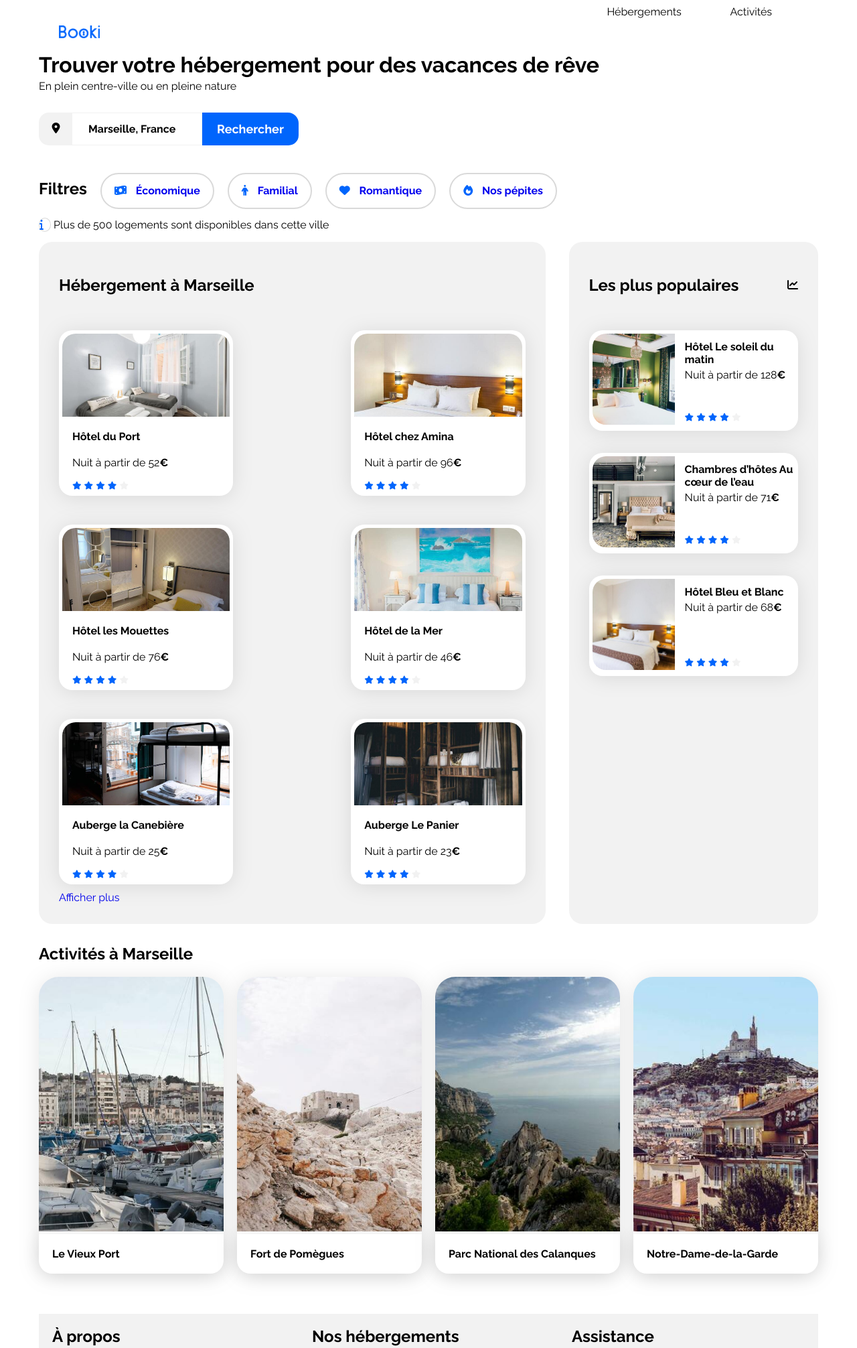
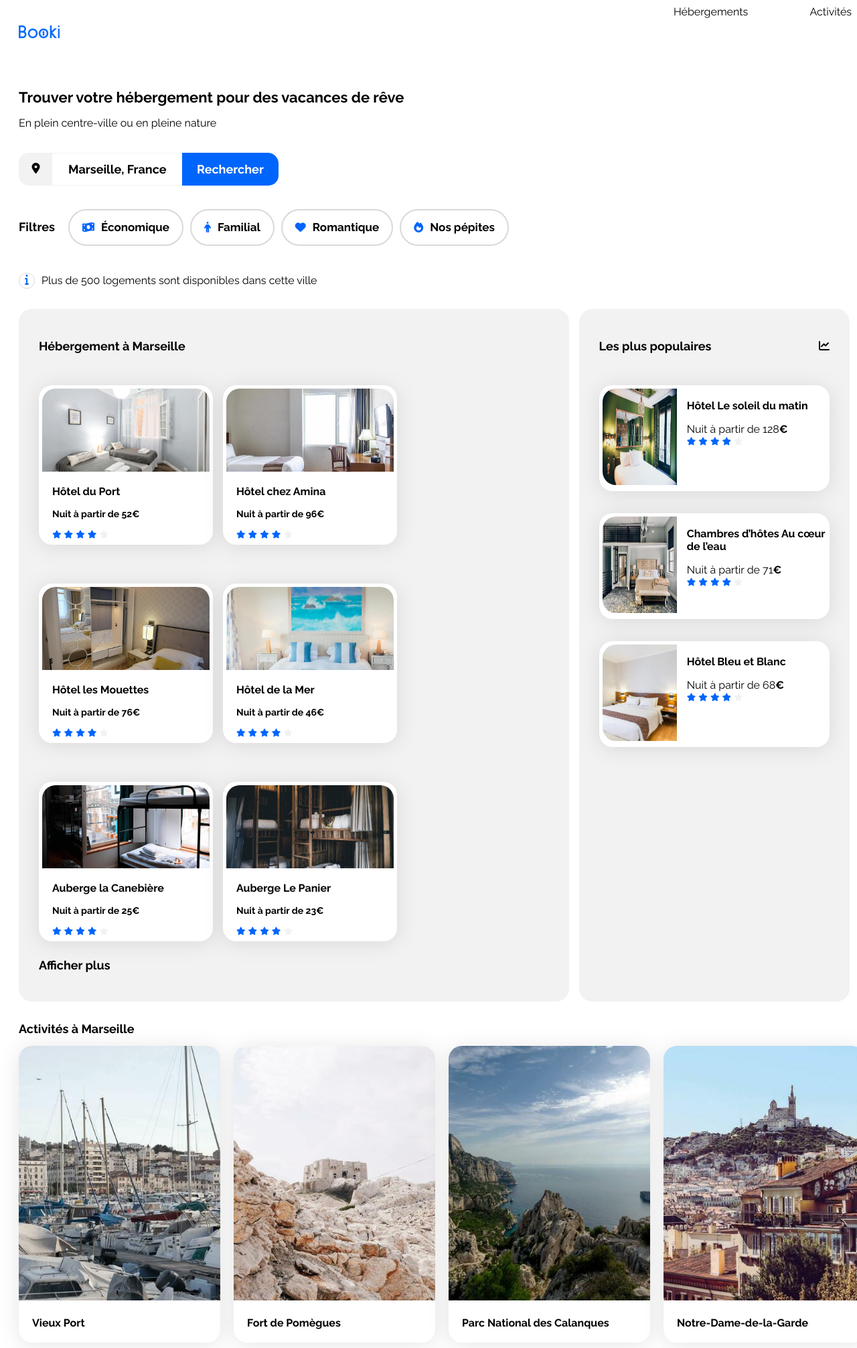
Before and after one commit to Titou360/P3_Booki_OpenClassRoom_Clement, a plain HTML site: page index.html in a window 1280 px wide. Shown: the top 2012 px of the page at 67% size. Drawn offline with Linux system fonts and the light colour scheme.

Commit message:
partie filtres et etiquette activité à reprendre

```diff
--- a/css/style.css
+++ b/css/style.css
@@ -1,7 +1,16 @@
+/*a {
+    outline: 2px dotted red;
+}
+
+article {
+    outline: 2px dashed blue;
+}*/
+
 /****** General ******/
 
 * {
   font-family: "Raleway", sans-serif;
+  box-sizing: border-box;
 }
 
 :root {
@@ -10,21 +19,45 @@
   --filter-bg-color: #deebff;
 }
 
-* {
-  box-sizing: border-box;
+h1 {
+    font-size: 22px;
+    margin-bottom: 4px;
+    font-weight: 700;
+    line-height: 26px;
+    padding-top: 60px;
 }
 
-h1 {
-    margin-bottom: 4px;
+.sub-h1 {
+    font-size: 16px;
+    font-weight: 400;
+    font-style: normal;
+    line-height: 19px;
 }
 
+h2 {
+    font-size: 18px;
+    font-weight: 700;
+}
+
+.menu-filters a {
+    text-decoration: none;
+    color: black;
+}
+
+
+.menu-filters a:hover {
+    border-top: none;
+  }
+
+.menu-filters span {
+    font-size: 17px;
+}
+
+
 h3 {
+    font-size: 16px;
     font-weight: 200;
     font-weight: bold;
-}
-
-p {
-    margin-top: 4px;
 }
 
 header,
@@ -32,12 +65,19 @@ footer {
   width: 100%;
 }
 
+.marg-left-20 {
+    margin-left: 20px;
+}
+
 /****** Header ******/
 
+header {
+    margin-left: 0;
+}
 .logo-icone {
     width: 61.09px;
     height: 19px;
-  margin: 30px auto auto 30px;
+    margin-top: 30px;
 }
 
 /**** Nav ****/
@@ -51,7 +91,9 @@ footer {
   margin-right: 20px;
   text-decoration: none;
   color: black;
-  margin-right: 69px;
+  margin-left: 68px;
+  font-size: 16px;
+  font-weight: 400;
 }
 
 .menu-principal a:hover {
@@ -64,6 +106,7 @@ footer {
 
 /****** Search bar ******/
 
+
 /**** Form ****/
 
 form {
@@ -73,8 +116,8 @@ form {
   flex-direction: row;
   flex-wrap: nowrap;
   border-radius: 15px;
-  margin-top: 30px;
-  margin-bottom: 30px;
+  margin-top: 35px;
+  margin-bottom: 35px;
 }
 
 .fa-location-dot {
@@ -95,10 +138,8 @@ input {
   font-size: 16px;
   padding-left: 24px;
   font-weight: bold;
-}
-
-input .search {
-  margin-left: 24px;
+  font-size: 18px;
+  font-weight: 700;
 }
 
 
@@ -119,20 +160,32 @@ button {
 
 .btn-desktop {
   padding: 14px 16px 14px 16px;
+  font-size: 18px;
+  font-weight: 700;
 }
 
 
-.span-info {
+.informations {
+    display: flex;
+    justify-content: baseline;
+    align-items: center;
+    margin-top: 30px;
+    margin-bottom: 30px;
+
+}
+.info-span-info {
     color: var(--main-color);
     border: solid 1px #d9d9d9;
-    border-radius: 50%;
+    border-radius: 25px;
     width: 24px;
     height: 24px;
+    text-align: center;
 }
 
-.span-info i {
-    margin-right: 10px;
+.info-span-text {
+   padding-left: 10px;
 }
+
 
 .location-btn {
   background-color: #f2f2f2;
@@ -197,8 +250,9 @@ button {
 }
 
 .menu-filters ul {
+    width: 100%;
     display: flex;
-  gap: 20px;
+    gap: 10px;
     font-weight: bold;
 }
 
@@ -237,16 +291,11 @@ button {
   border-radius: 20px;
 }
 
-body {
-  display: flex;
-  justify-content: center;
-}
-
 .main-container {
   width: 100%;
   max-width: 1440px;
-  padding: 0 50px;
   box-sizing: border-box;
+  margin-left: 20px;
 }
 
 .section-title {
@@ -257,18 +306,8 @@ body {
 .card {
   background-color: white;
   border-radius: 20px;
+  filter: drop-shadow(0px 3px 15px rgba(0, 0, 0, 0.1));
   padding: 5px;
-  filter: drop-shadow(0px 3px 15px rgba(0, 0, 0, 0.1));
-}
-
-.card img {
-  object-fit: cover;
-  width: 100%;
-  height: 124px;
-}
-
-.card-title {
-  font-size: 16px;
 }
 
 .euro {
@@ -283,8 +322,8 @@ body {
 .hebergements-and-populaires {
     display: flex;
     flex-direction: row;
-  justify-content: space-between;
     flex-wrap: wrap;
+    gap: 15px;
 }
 
 .hebergements-and-populaires section {
@@ -299,7 +338,7 @@ body {
 }
 
 .hebergements .card img {
-    width: 250.33px;
+    width: 250px;
     height: 124px;
     border-top-left-radius: 20px;
     border-top-right-radius: 20px;
@@ -322,6 +361,12 @@ body {
   display: flex;
   justify-content: space-between;
   align-items: center;
+
+}
+
+.populaires-title a {
+    text-decoration: none;
+    color: black;
 }
 
 .populaires-cards .card {
@@ -338,12 +383,17 @@ body {
 }
 
 .hebergements .card-subtitle {
-    padding-top: 4px;
+    font-size: 14px;
+    font-weight: 600;
+}
+
+.populaires a {
+    width: 33.33%;
 }
 
 .populaires-cards img {
-  width: 123px;
-  height: 136px;
+    width: 100%;
+    height: 144px;
     border-top-left-radius: 20px;
     border-bottom-left-radius: 20px;
 }
@@ -353,14 +403,9 @@ body {
     padding-left: 15px;
     display: flex;
     flex-direction: column;
-  justify-content: space-between;
     box-sizing: border-box;
 }
 
-.populaires-cards .card-title {
-  margin-top: 10px;
-  margin-bottom: 4px;
-}
 
 .populaires-cards .card-subtitle {
     margin: 0;
@@ -383,15 +428,32 @@ body {
   gap: 20px;
 }
 
-.card-item img {
-  border-radius: 30px 30px 0px 0px;
+.activites-row img {
+    object-fit: cover;
+}
+
+.activite-card {
     width: 100%;
+    background-color: white;
+    border-radius: 20px;
+    padding: 0px;
+    filter: drop-shadow(0px 3px 15px rgba(0, 0, 0, 0.1));
+}
+
+.activite-card img {
+    width: 100%;
+    border-radius: 20px 20px 0px 0px;
     height: 380px;
     object-fit: cover;
-  margin-bottom: 0px;
+}
+
+.title-activite-H3 {
+    padding: 20px;
+    margin: 0;
 }
 
 .activites-section {
+    width: 100%;
     margin-top: 30px;
     margin-bottom: 30px;
 }
@@ -412,10 +474,6 @@ body {
   width: 100%;
 }
 
-.activites-row img {
-  width: 100%;
-  height: 380px;
-}
 
 .card-activite {
   background-color: white;
@@ -473,18 +531,10 @@ body {
     margin: 0px;
 }
 
-.testmain {
-    width: 100%;
-}
-
 .main-container {
     max-width: 1024px;
     padding-top: 30px;
-}
-
-.informations {
-    margin-top: 30px;
-    margin-bottom: 30px;
+    padding: 0 50px;
 }
 
 .menu-filters ul {
@@ -493,12 +543,15 @@ body {
     width: 100%;
     padding-left: 0px;
     padding-right: 0px;
-    gap : 20px;
 }
 
 .menu-filters {
     flex-direction : column;
     text-align: center;
+}
+
+.menu-filters span {
+    font-size: 16px;
 }
 
 .hebergements-and-populaires {
@@ -518,8 +571,8 @@ body {
 }
 
 .hebergements-and-populaires .card-title {
-    font-size: 16px;
-    height : 19px;
+    margin-top: 10px;
+    margin-bottom: 4px;
 }
 
 .populaires {
@@ -537,9 +590,6 @@ body {
     width: 30%;
 }
 
-.populaires-cards .card-title {
-    font-size: 14px;
-}
 
 .populaires-cards .card-subtitle {
     font-size: 13px;
@@ -552,10 +602,11 @@ body {
     width: 100%;
 }
 
-.card-item img {
-    width : 100%;
+.activite-card img {
+    width: 100%;
     height: 200px;
 }
+
 
 
 /****** Order 1024 ******/
@@ -601,16 +652,10 @@ footer {
     width: 100%;
 }
 
-.activites-row img {
-    width: 100%;
-    height: 200px;
-}
 
 .populaires img {
     height: 146px;
     border-radius: 15px 0px 0px 15px;
-}
-
 }
 
 /* Small devices (phones, less than 768px) */
@@ -618,28 +663,53 @@ footer {
 
 body {
     margin: 0px;
+    padding: 0px;
+}
+
+.main-container {
+    padding: 0;
+    margin: 0;
+}
+
+.menu-principal .menu {
+    display: flex;
+    justify-content: center;
+    align-items: flex-end;
+}
+
+.menu-principal .link-768 {
+    margin: 0px;
+}
+
+.menu-principal a {
+    border-bottom: solid 2px #F2F2F2;
+}
+
+.menu-principal a:hover {
+    border-top: none;
+    border-bottom: solid 2px var(--main-color);
+}
+
+.menu-principal a:active {
+    color: var(--main-color);
 }
 
 .main-container {
     max-width: 767.98px;
-    padding: 0;
 }
 
 h1 {
     padding-right: 20px;
-    font-size: 22px;
 }
 
 h2 {
     padding-left: 20px;
     padding-right: 20px;
-    font-size: 16px;
 }
 
 h3 {
     padding-left: 10px;
     padding-right: 10px;
-    font-size: 16px;
 }
 
 header nav {
@@ -670,6 +740,12 @@ header nav {
     justify-content: space-around;
 }
 
+.menu-secondary {
+    display: flex;
+    justify-content: center;
+    align-items: center;
+}
+
 .menu img {
     width: auto;
 }
@@ -678,7 +754,6 @@ header nav {
     display: flex;
     justify-content: center;
     align-items: flex-start;
-    width: 100%;
 }
 
 .menu-filters ul {
@@ -686,8 +761,9 @@ header nav {
     flex-flow: row wrap;
     align-items: center;
     align-content: center;
-    justify-content: space-around;
+    justify-content: space-evenly;
     width: 100%;
+    gap: 20px;
 }
 
 .menu-filters li {
@@ -695,18 +771,17 @@ header nav {
     text-align: center;
 }
 
-.menu-filters .fa-solid {
-    color: red;
+.menu-filters h1 {
+    padding-left: 20px;
 }
 
-.menu-filters h1 {
-    padding-left: 20px;
+.menu-filters span {
+    font-size: 16px;
 }
 
 .menu-filters .fa-solid {
     color: var(--main-color);
 }
-
 
 .menu-secondary {
     display: flex;
@@ -751,6 +826,11 @@ header nav {
 .populaires-cards {
     display: flex;
     flex-direction: column;
+}
+
+.hebergements .card img {
+    width: 100%;
+    height: 124px;
 
 }
 
@@ -758,11 +838,15 @@ header nav {
     width: 100%;
 }
 
-.populaires img {
+.populaires a {
     width: 33.33%;
-    height: 146px;
-    border-radius: 15px 0px 0px 15px;
-    object-fit: cover;
+}
+
+.populaires-cards img {
+    width: 100%;
+    height: 144px;
+    border-top-left-radius: 20px;
+    border-bottom-left-radius: 20px;
 }
 
 .activites-row {
@@ -771,10 +855,11 @@ header nav {
     padding: 30px;
 }
 
-.activites-row img {
+.activite-card img {
     width: 100%;
-    height: 141px;
+    height: 124px;
 }
+
 
 .button1 {
     display: none;
@@ -812,10 +897,5 @@ footer ul {
     padding-left: 30px;
     width: 100%;
 }
-
-footer h1 {
-    padding-left: 0px;
 }
-
-
 }
--- a/index.html
+++ b/index.html
@@ -14,55 +14,51 @@
 
 <body>
     <div class="main-container">
-
-
         <header>
             <div>
                 <nav class="menu-principal">
                     <img src="images/logo/Booki@3x.png" alt="Logo Booki" class="logo-icone">
                     <div class="menu">
-                        <a href="#hebergements">Hébergements</a>
-                        <a href="#activites">Activités</a>
+                        <a class="link-768" href="#hebergements">Hébergements</a>
+                        <a class="link-768" href="#activites">Activités</a>
                     </div>
                 </nav>
+            </div>
+        </header>
 
                 <div>
                     <h1>Trouver votre hébergement pour des vacances de rêve</h1>
-                    <p>En plein centre-ville ou en pleine nature</p>
+                    <p class="sub-h1">En plein centre-ville ou en pleine nature</p>
                 </div>
 
                 <nav class="menu-secondary">
                     <form>
                         <label for="search"><i class="fa-solid fa-location-dot" id="test"></i></label>
-
                         <input type="text" id="search" name="search" value="Marseille, France">
-
                         <button type="submit">
                           <span class="btn-desktop">Rechercher</span>
-                          <span class="btn-mobile"><i class="fa-solid fa-magnifying-glass"></i>
-                          </span>
+                          <span class="btn-mobile"><i class="fa-solid fa-magnifying-glass"></i></span>
                         </button>
                       </form>
                 </nav>
-            </div>
 
             <nav class="menu-filters">
                     <h2>Filtres</h2>
                     <ul>
-                        <li><a href="#"><i class="fa-solid fa-money-bill-wave"></i> Économique</a></li>
-                        <li><a href="#"><i class="fa-solid fa-person"></i> Familial</a></li>
-                        <li><a href="#"><i class="fa-solid fa-heart"></i> Romantique</a></li>
-                        <li><a href="#"><i class="fa-solid fa-fire"></i> Nos pépites</a></li>
+                        <li><a href="#"><i class="fa-solid fa-money-bill-wave"></i><span>Économique</span></a></li>
+                        <li><a href="#"><i class="fa-solid fa-person"></i><span>Familial</span></a></li>
+                        <li><a href="#"><i class="fa-solid fa-heart"></i><span>Romantique</span></a></li>
+                        <li><a href="#"><i class="fa-solid fa-fire"></i><span>Nos pépites</span></a></li>
                     </ul>
             </nav>
 
 
             <div class="informations">
-                <p><span class="span-info"><i class="fa-solid fa-info"></i></span> Plus de 500 logements sont disponibles dans cette ville</p>
+                <span class="info-span-info"><i class="fa-solid fa-info"></i></span>
+                <span class="info-span-text">Plus de 500 logements sont disponibles dans cette ville</span>
             </div>
-        </header>
 
-        <main id="testmain">
+        <main>
             <div class="hebergements-and-populaires">
                 <section class="hebergements" id="hebergements">
                     <div class="populaires-title">
@@ -94,7 +90,7 @@
 
                         <li>
                             <article class="card">
-                                <a href="#"><img src="./images/hebergements/febrian-zakaria2.jpg"
+                                <a href="#"><img src="./images/hebergements/febrian-zakaria.jpg"
                                     alt="Image de la chambre de l'Hôtel Chez Amina"></a>
                                 <div class="card-content">
                                     <div class="card-txt">
@@ -200,7 +196,7 @@
 
                     <div>
                         <div class="populaires-title">
-                           <a href="#">Afficher plus</a>
+                           <a href="#"><h2>Afficher plus</h2></a>
                         </div>
                     </div>
 
@@ -231,7 +227,7 @@
                             </div>
                         </article>
                         <article class="card">
-                            <a href="#"><img src="./images/hebergements/aw-creative.jpg" alt="Image de la chambre des Chambres d'hôtes Au cœur de l'eau "></a>
+                            <a href="#"><img src="./images/hebergements/aw-creative.jpg" alt="Image de la chambre des Chambres d'hôtes Au cœur de l'eau"></a>
                             <div class="card-content">
                                 <div class="card-txt">
                                     <h3 class="card-title">Chambres d’hôtes Au cœur de l’eau</h3>
@@ -271,34 +267,32 @@
             <section class="activites-section" id="activites">
                 <h2>Activités à Marseille</h2>
 
-                <ul class="activites-row"><!-- Liens cliquables ?? -->
-                    <li>
-                        <article class="card card-item">
+                <ul class="activites-row">
+                    <li class="activite-card">
+                        <article class="card-item">
                             <a href="#"><img src="images/activites/reno-laithienne.jpg" alt="Photographie du Vieux-Port"></a>
-                            <h3 class="card-title card-activite">Le Vieux Port</h3>
+                            <h3 class="title-activite-H3">Vieux Port</h3>
                         </article>
                     </li>
 
-                    <li>
-                        <article class="card card-item">
+                    <li class="activite-card">
+                        <article class="card-item">
                             <a href="#"><img src="images/activites/paul-hermann.jpg" alt="Photographie du Fort de Pomègues"></a>
-                            <h3 class="card-title card-activite ">Fort de Pomègues</h3>
+                            <h3 class="title-activite-H3">Fort de Pomègues</h3>
                         </article>
                     </li>
 
-                    <li>
-                        <article class="card card-item">
-                            <a href="#"><img src="images/activites/kilyan-sockalingum.jpg"
-                                alt="Photographie du Parc National des Calanques"></a>
-                            <h3 class="card-title card-activite ">Parc National des Calanques</h3>
+                    <li class="activite-card">
+                        <article class="card-item">
+                            <a href="#"><img class="card-item" src="images/activites/kilyan-sockalingum.jpg" alt="Photographie du Parc National des Calanques"></a>
+                            <h3 class="title-activite-H3">Parc National des Calanques</h3>
                         </article>
                     </li>
 
-                    <li>
-                        <article class="card card-item">
-                            <a href="#"><img src="images/activites/florian-wehde.jpg"
-                                alt="Photographie de Notre-Dame-de-la-Garde"></a>
-                            <h3 class="card-title card-activite">Notre-Dame-de-la-Garde</h3>
+                    <li class="activite-card">
+                        <article class="card-item">
+                            <a href="#"><img src="images/activites/florian-wehde.jpg" alt="Photographie de Notre-Dame-de-la-Garde"></a>
+                            <h3 class="title-activite-H3">Notre-Dame-de-la-Garde</h3>
                         </article>
                     </li>
                 </ul>
```
Lines whose indentation alone changed are shown as unchanged.
